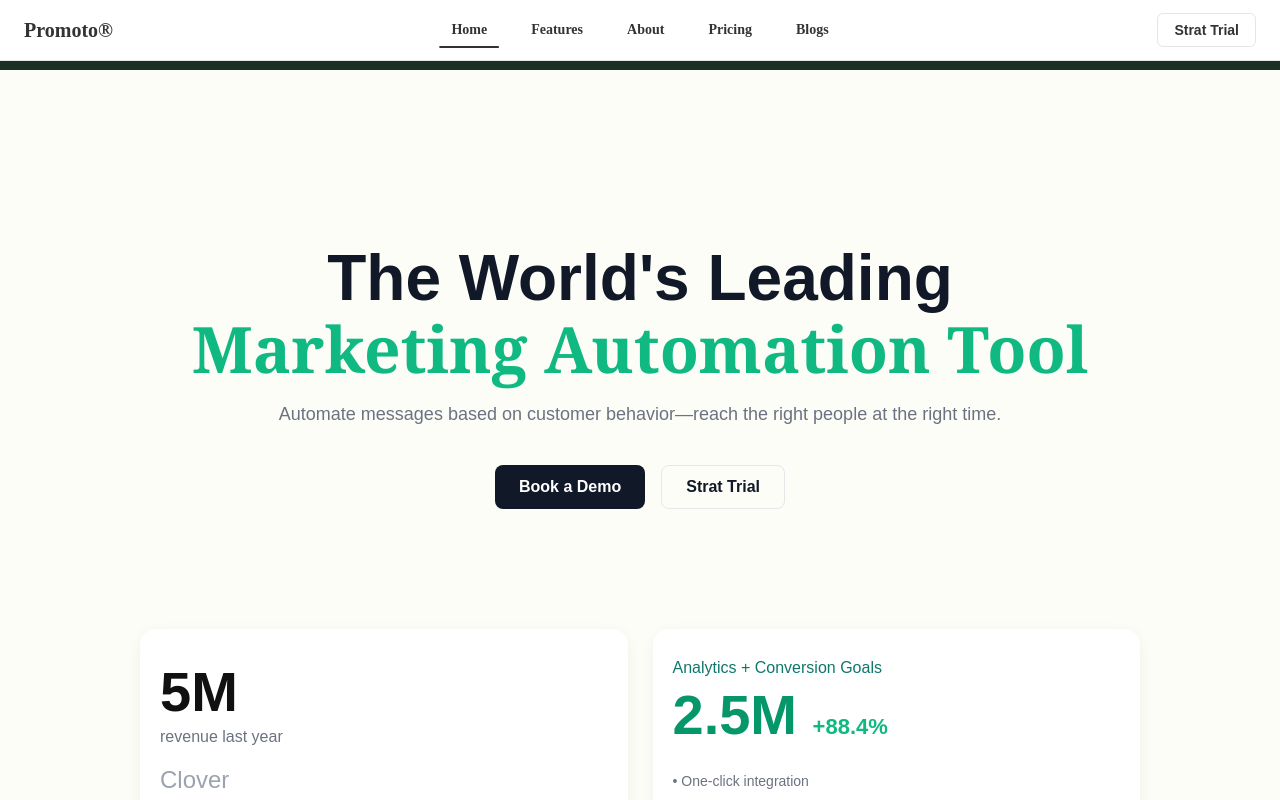
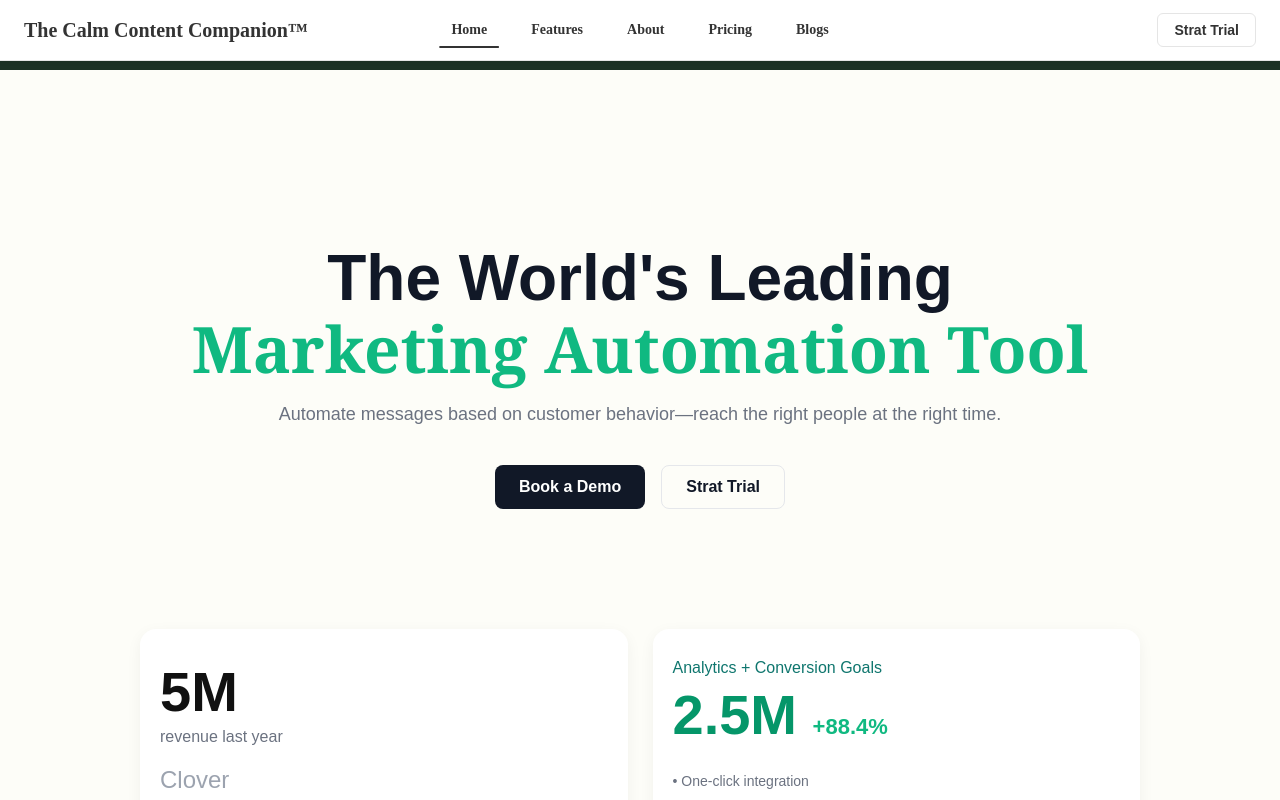
Before and after one commit to gmajors1326/the-calm-content-companion, a Next.js app: page / in a window 1280 px wide. Shown: the top 800 px of the page. Built offline with nearby package versions, Linux system fonts and the light colour scheme.

Commit message:
Refactor: Update company logo text in layout to reflect full name

```diff
--- a/app/layout.tsx
+++ b/app/layout.tsx
@@ -22,7 +22,7 @@ export default function RootLayout({ children }: { children: React.ReactNode })
           boxShadow: '0 2px 4px rgba(0,0,0,0.05)'
         }}>
           <div style={{ flex: 1, textAlign: 'left' }}>
-            <span style={{ fontSize: '20px', fontWeight: '700', color: '#333' }}>Promoto&reg;</span>
+            <span style={{ fontSize: '20px', fontWeight: '700', color: '#333' }}>The Calm Content Companion&trade;</span>
           </div>
           <div style={{ display: 'flex', gap: '20px', alignItems: 'center' }}>
             {['Home', 'Features', 'About', 'Pricing', 'Blogs'].map((link) => (
```
